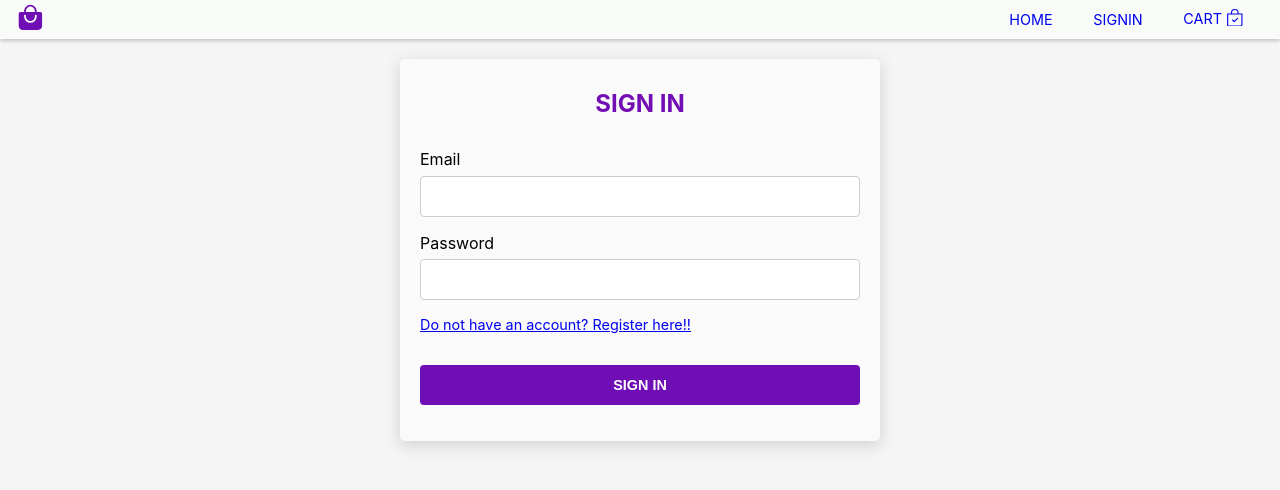
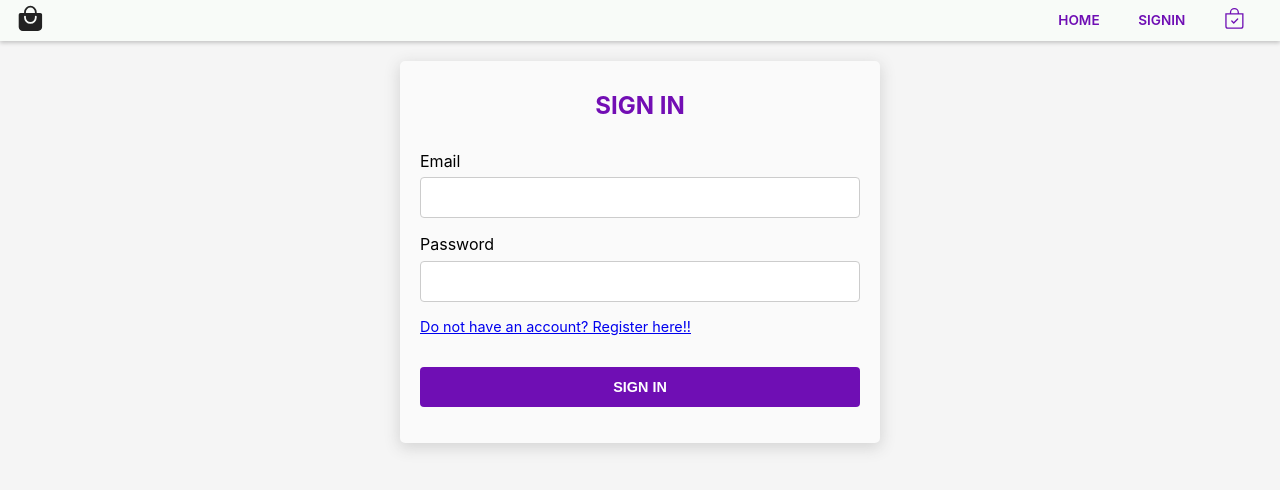
Before and after one commit to Karthik-Nayak98/e-commerce-app, a React (Create React App) app: page /signin in a window 1280 px wide. Shown: the top 490 px of the page. Built offline with nearby package versions, Linux system fonts and the light colour scheme.

Commit message:
feat: update brand icon

```diff
--- a/src/components/navbar/navbar.component.jsx
+++ b/src/components/navbar/navbar.component.jsx
@@ -46,7 +46,7 @@ function Navbar() {
   return (
     <nav className='navbar'>
       <figure>
-         <IoBagHandle color='rgb(111,14,180)' size='1.8rem'/>
+         <IoBagHandle color='#222' size='1.8rem'/>
       </figure>
       <div className='hamburger' onClick={toggleNavbar}>
        {!toggle ? <GiHamburgerMenu color='#222' size='1.5rem'/>:
@@ -55,27 +55,25 @@ function Navbar() {
       </div>
        <ul className={toggle? 'navitems': 'navitems active'}>
         <li>
-          <Link style={{ textDecoration: 'none' }} to='/'>
+          <Link to='/'>
             Home
           </Link>
         </li>
         <li>
           {user ? (
             <Link
-              style={{ textDecoration: 'none' }}
               to=''
               onClick={handleClick}>
               SignOut
             </Link>
           ) : (
-            <Link style={{ textDecoration: 'none' }} to='/signin'>
+            <Link to='/signin'>
               SignIn
             </Link>
           )}
         </li>
         <li>
-          <Link to='/cart' style={{textDecoration:'none'}}>
-            Cart {' '}
+          <Link to='/cart'>
             <BsBagCheck className='navicon' />
             {totalItems ? <span className='cartlength'>{totalItems}</span> : ''}
           </Link>
--- a/src/components/navbar/navbar.styles.css
+++ b/src/components/navbar/navbar.styles.css
@@ -14,39 +14,45 @@
 .navitems {
   display: flex;
   flex-direction: column;
-  justify-content: space-around;
+  justify-content: space-evenly;
   align-items: flex-start;
   width: 100%;
-  color: rgb(111, 14, 180);
-  cursor: pointer;
+  color: #222;
 }
 
 .navitems li {
   position: relative;
   list-style-type: none;
   text-transform: uppercase;
-  font-size: 0.9rem;
+  font-size: 0.85rem;
   text-decoration: none;
-  padding: 0.2rem;
+  flex: 1 1 auto;
+  padding: 0.2rem 0.1rem;
+  cursor: pointer;
+}
+
+.navitems li a {
+  display: flex;
+  text-align: center;
+  justify-content: space-around;
+  align-items: center;
+  padding: 0.1rem;
+  text-decoration: none;
+  font-weight: 600;
+  color: rgb(111, 14, 180);
 }
 
 .navitems li:hover {
-  background-color: #e0e0e0;
-}
-
-.navitems li.username {
-  padding: 4px 10px;
-  font-weight: 700;
-  font-size: 1.8rem;
-  color: rgb(111, 14, 180);
+  background-color: #eeeaea;
 }
 
 .navitems .user {
   font-size: 1.5rem;
+  color: rgb(111, 14, 180);
 }
 
 .navicon {
-  font-size: 1.1rem;
+  font-size: 1.3rem;
   margin-bottom: 4px;
   vertical-align: middle;
 }
@@ -54,7 +60,7 @@
 .cartlength {
   position: absolute;
   top: -4px;
-  right: -9px;
+  right: 5px;
   z-index: 1;
   width: 20px;
   height: 20px;
@@ -81,8 +87,9 @@
     flex-direction: row;
     align-items: center;
   }
+
   .navitems {
-    width: 275px;
+    max-width: 225px;
     flex-direction: row;
     align-items: center;
   }
```
